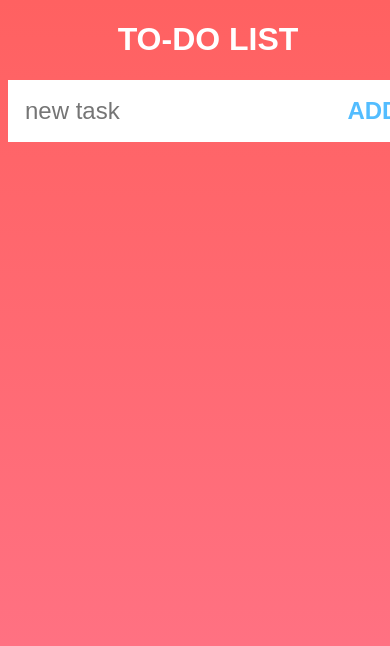
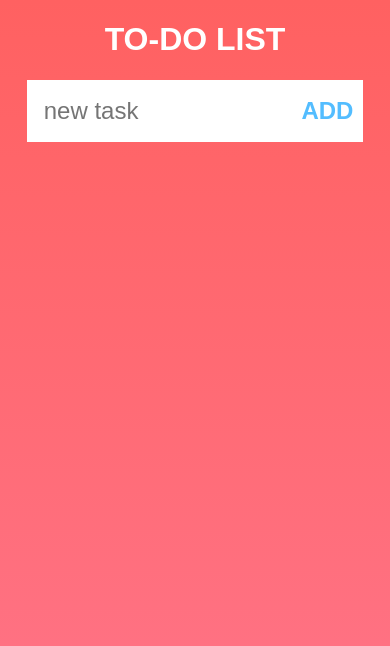
Before and after one commit to CaloloCosta/todoListAPP, a plain HTML site: page index.html in a window 390 px wide. Drawn offline with Linux system fonts and the light colour scheme.

Commit message:
Update style.css

```diff
--- a/style.css
+++ b/style.css
@@ -42,10 +42,6 @@ button{
   display: none;
 
 }
-input[type="checkbox"]{
-
-
-}
 ul{
   list-style: none;
 }
@@ -67,3 +63,16 @@ li{
   color: #fff;
   cursor: pointer;
 }
+
+@media (max-width: 500px) {
+  .main{
+    margin: auto;
+    width: 90%;
+  }
+  input[type="text"]{
+    width: 80%;
+  }
+  button{
+    width: 10%;
+  }
+}
```
